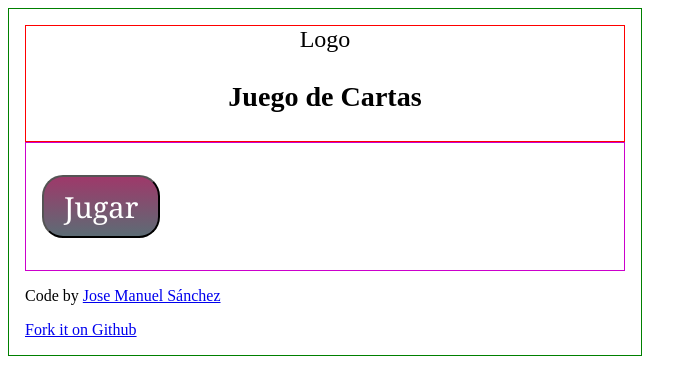
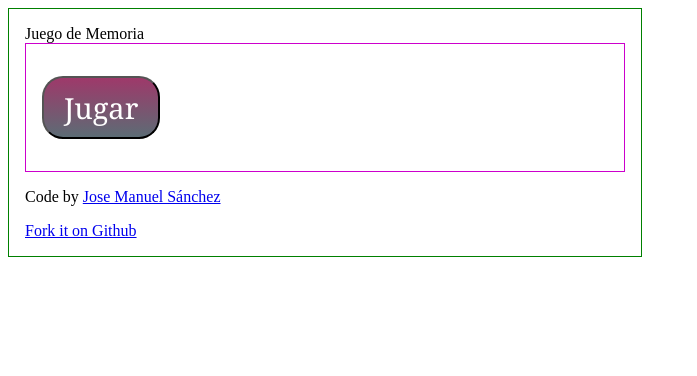
Before and after one commit to Jmsg0003/practica, a website: page src/index.html in a window 1280 px wide. Shown: the whole page, without its empty margins (0-697 px from the left). Drawn offline with Linux system fonts and the light colour scheme.

Commit message:
Add files via upload

```diff
--- a/src/app/components/commons/header/header-card-template.html
+++ b/src/app/components/commons/header/header-card-template.html
@@ -1,4 +1,3 @@
-<header class="main-header">
-    <span ng-click="headerCard.goToMain()">Logo</span>
-    <h3>Juego de Cartas</h3>
+<header id="main-header">
+    <span ng-click="headerCard.goToMain()">Juego de Memoria</span>
 </header>
```
Also changed, not shown: src/app/components/commons/header/header.js (line endings or trailing spaces).
